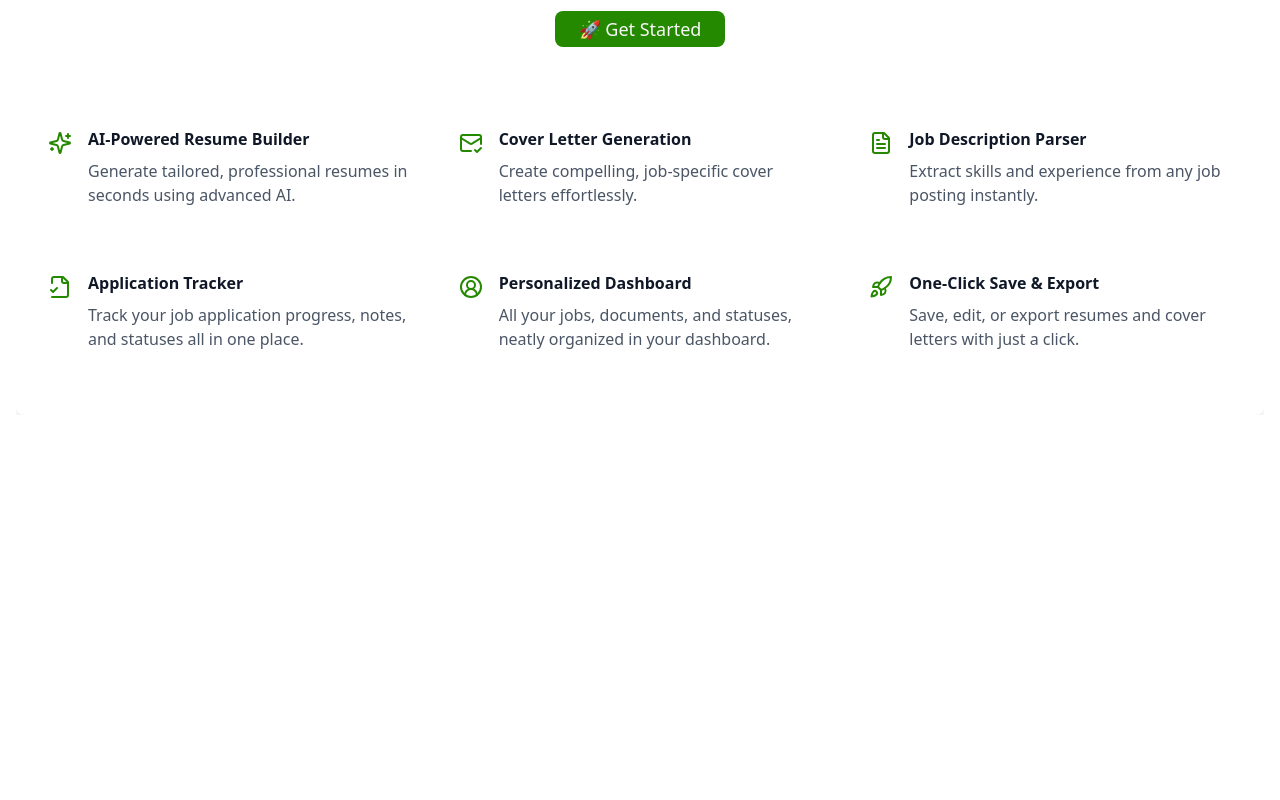
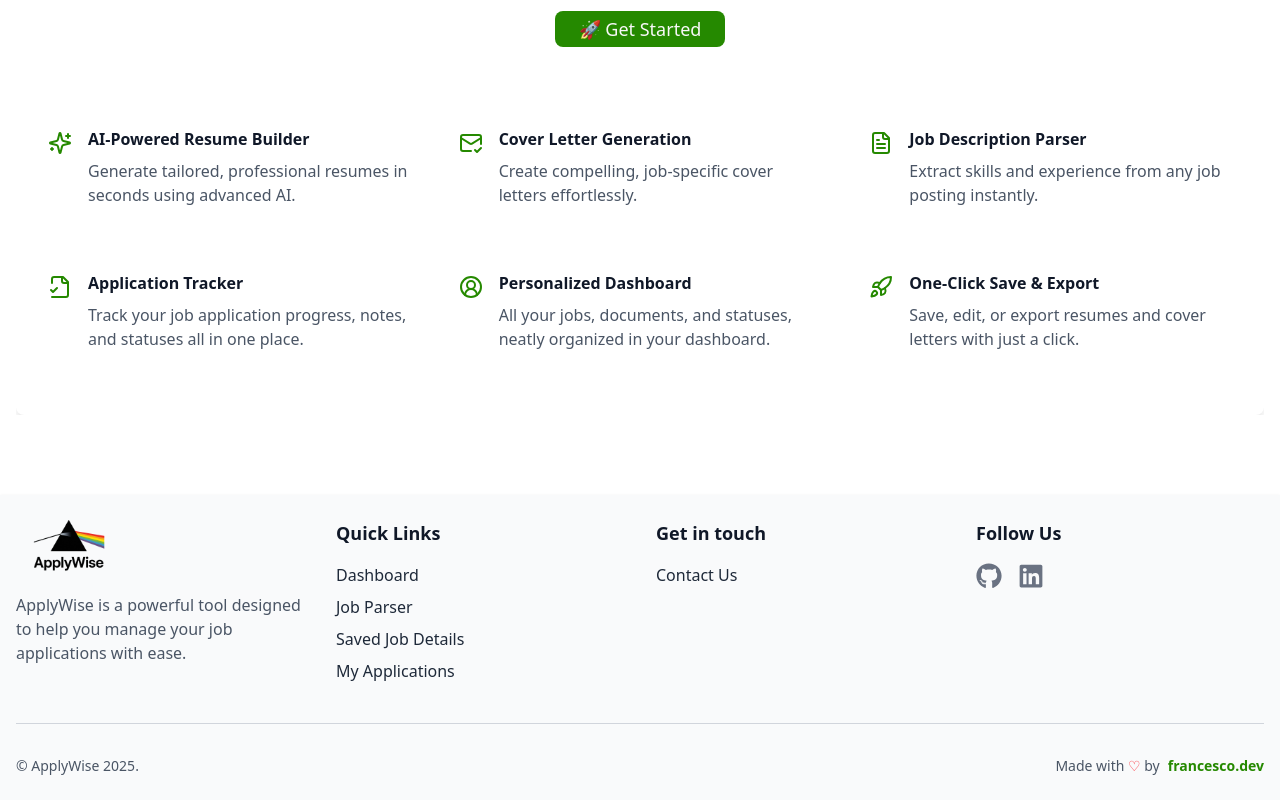
Before and after one commit to munaciella/resume-ai, a Next.js app: page / in a window 1280 px wide. Shown: the part 533-1333 px from the top of the page. Before the commit the page ends 988 px from the top, so only its background shows below. Built offline with nearby package versions, Linux system fonts and the light colour scheme; no server answers.

Commit message:
add footer to web app

```diff
--- a/package.json
+++ b/package.json
@@ -27,6 +27,7 @@
     "puppeteer-core": "^10.4.0",
     "react": "^19.0.0",
     "react-dom": "^19.0.0",
+    "react-icons": "^5.5.0",
     "react-markdown": "^10.1.0",
     "sonner": "^2.0.3",
     "tailwind-merge": "^3.2.0",
--- a/src/app/layout.tsx
+++ b/src/app/layout.tsx
@@ -5,6 +5,7 @@ import { ClerkProvider } from "@clerk/nextjs";
 import Navbar from "@/components/Navbar";
 import { ThemeProvider } from "@/components/ThemeProvider";
 import { Toaster } from "@/components/ui/sonner";
+import Footer from "@/components/Footer";
 
 const geistSans = Geist({
   variable: "--font-geist-sans",
@@ -30,7 +31,7 @@ export default function RootLayout({
     <ClerkProvider>
       <html lang="en" suppressHydrationWarning>
         <body
-          className={`${geistSans.variable} ${geistMono.variable} antialiased px-4 pt-24 pb-10 min-h-screen`}
+          className={`${geistSans.variable} ${geistMono.variable} antialiased min-h-screen flex flex-col`}
         >
           <ThemeProvider
             attribute="class"
@@ -38,8 +39,15 @@ export default function RootLayout({
             enableSystem
             disableTransitionOnChange
           >
+
             <Navbar />
+
+            <main className="flex-grow px-4 pt-24 pb-20">
             {children}
+            </main>
+
+            <Footer />
+
             <Toaster
               position="bottom-right"
               toastOptions={{
--- /dev/null
+++ b/src/components/Footer.tsx
@@ -0,0 +1,151 @@
+import { FaGithub, FaLinkedin } from "react-icons/fa";
+import Link from "next/link";
+import LogoSwitcher from "./LogoSwitcher";
+
+const Footer = () => {
+  return (
+    <footer className="bg-gray-50 dark:bg-slate-900/80 shadow text-gray-800 dark:text-gray-300 py-6 transition-colors">
+      <div className="container mx-auto px-4">
+        {/* Footer Top */}
+        <div className="grid grid-cols-2 md:grid-cols-3 lg:grid-cols-4 gap-8 xs:grid-cols-2 xs:gap-14">
+          {/* About Section */}
+          <div>
+            <Link href="/" className="flex items-center gap-3 -mt-4">
+              <LogoSwitcher />
+            </Link>
+            <p className="text-md text-gray-600 dark:text-gray-400">
+              ApplyWise is a powerful tool designed to help you manage your job
+              applications with ease.
+            </p>
+          </div>
+
+          {/* Quick Links */}
+          <div>
+            <h3 className="text-gray-900 dark:text-white text-lg font-bold mb-4">
+              Quick Links
+            </h3>
+            <ul className="space-y-2">
+              <li>
+                <Link
+                  href="/dashboard"
+                  className="hover:underline underline-offset-4 hover:text-primary transition"
+                >
+                  Dashboard
+                </Link>
+              </li>
+              <li>
+                <Link
+                  href="/dashboard/job-parser"
+                  className="hover:underline underline-offset-4 hover:text-primary transition"
+                >
+                  Job Parser
+                </Link>
+              </li>
+              <li>
+                <Link
+                  href="/dashboard/saved"
+                  className="hover:underline underline-offset-4 hover:text-primary transition"
+                >
+                  Saved Job Details
+                </Link>
+              </li>
+              <li>
+                <Link
+                  href="/dashboard/job-applications"
+                  className="hover:underline underline-offset-4 hover:text-primary transition"
+                >
+                  My Applications
+                </Link>
+              </li>
+            </ul>
+          </div>
+
+          {/* Legal & Contact */}
+          <div>
+            <h3 className="text-gray-900 dark:text-white text-lg font-bold mb-4">
+              Get in touch
+            </h3>
+            <ul className="space-y-2">
+              {/* <li>
+                <Link
+                  href="/cookies"
+                  className="hover:underline underline-offset-4 hover:text-indigo-500 transition"
+                >
+                  Cookie Policy
+                </Link>
+              </li> */}
+              <li>
+                <Link
+                  href="mailto:francesco.vurchio82@gmail.com"
+                  className="hover:underline underline-offset-4 hover:text-primary transition"
+                >
+                  Contact Us
+                </Link>
+              </li>
+            </ul>
+          </div>
+
+          {/* Social Links */}
+          <div>
+            <h3 className="text-gray-900 dark:text-white text-lg font-bold mb-4">
+              Follow Us
+            </h3>
+            <div className="flex space-x-4">
+              <a
+                href="https://github.com/munaciella"
+                target="_blank"
+                rel="noopener noreferrer"
+                className="text-gray-500 dark:text-gray-400 hover:text-black dark:hover:text-white transition"
+                aria-label="GitHub"
+              >
+                <FaGithub
+                  size={26}
+                  className="hover:scale-110 transition-transform"
+                />
+              </a>
+              <a
+                href="https://linkedin.com/in/francesco-vurchio/"
+                target="_blank"
+                rel="noopener noreferrer"
+                className="text-gray-500 dark:text-gray-400 hover:text-blue-500 dark:hover:text-blue-500 transition"
+                aria-label="LinkedIn"
+              >
+                <FaLinkedin
+                  size={26}
+                  className="hover:scale-110 transition-transform"
+                />
+              </a>
+            </div>
+          </div>
+        </div>
+
+        {/* Divider */}
+        <div className="border-t border-gray-300 dark:border-gray-700 mt-10"></div>
+
+        {/* Footer Bottom */}
+        <div className="mt-8 flex flex-col sm:flex-row items-center justify-between text-sm text-gray-600 dark:text-gray-400">
+          <p>© ApplyWise {new Date().getFullYear()}.</p>
+          <div className="flex items-center space-x-1 mt-3 sm:mt-0">
+            <span>
+              Made with{" "}
+              <span className="text-red-500 dark:text-red-400 text-md">
+                &#9825;
+              </span>{" "}
+              by
+            </span>
+            <Link
+              href="https://francescovurchio-dev.netlify.app/"
+              target="_blank"
+              rel="noopener noreferrer"
+              className="ml-1 text-primary font-semibold hover:underline"
+            >
+              francesco.dev
+            </Link>
+          </div>
+        </div>
+      </div>
+    </footer>
+  );
+};
+
+export default Footer;
--- a/src/components/Navbar.tsx
+++ b/src/components/Navbar.tsx
@@ -1,8 +1,5 @@
-//import Image from "next/image";
 import Link from "next/link";
 import { SignedOut, SignInButton, UserButton } from "@clerk/nextjs";
-// import logoLight from "../../public/logo-light-mode.png";
-// import logoDark from "../../public/logo-dark-mode.png";
 import ThemeToggle from "./ThemeToggle";
 import {
   DropdownMenu,
@@ -41,7 +38,7 @@ const Navbar = () => {
               </DropdownMenuItem>
               <DropdownMenuItem asChild className="cursor-pointer">
                 <Link href="/dashboard/job-applications">
-                  📋 Your Applications
+                  📋 My Applications
                 </Link>
               </DropdownMenuItem>
             </DropdownMenuContent>
```
Also changed, not shown: 1 other file (tests, documents, lock files or other folders).
